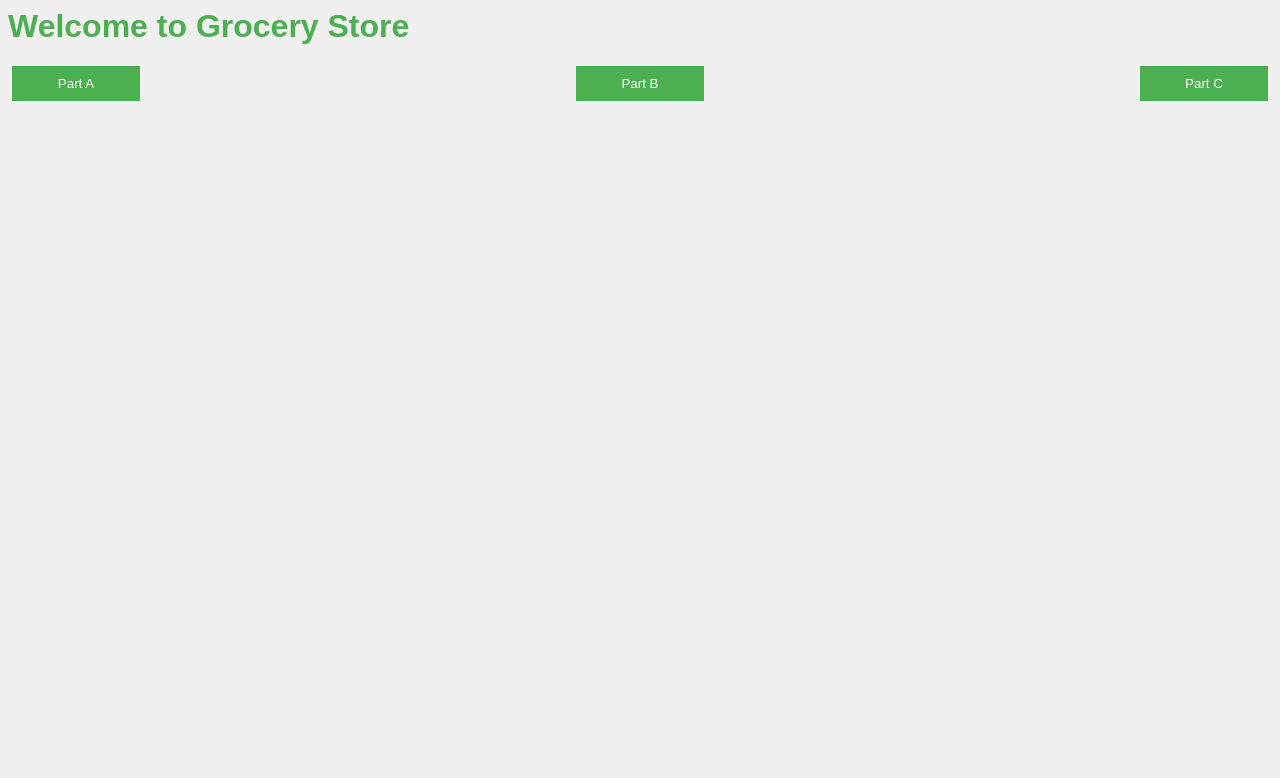
After one commit to sophiakobzar/databaseProject, a PHP site: page /index2.html in a window 1280 px wide. The commit adds this page. Shown: the top 778 px of the page. Run offline with PHP 8.4, Linux system fonts and the light colour scheme.

Commit message:
I made minor changes to code

```diff
--- /dev/null
+++ b/index2.html
@@ -0,0 +1,92 @@
+<body>
+	<html>
+	<head>
+		<title>Grocery Store</title>
+			<style>
+					body {
+					  font-family: Arial, sans-serif;
+					  background-color: #F0F0F0;
+					}
+					h1 {
+					  color: #4CAF50;
+					}
+			</style>
+			<style>
+			  #button-a, #button-b, #button-c {
+			  background-color: #4CAF50;
+			  color: white;
+			  padding: 10px 20px;
+			  border: none;
+			  cursor: pointer;
+			  width: 10%;
+			}
+			#button-a {
+			  position: absolute;
+			  left: 12px;
+			}
+			#button-b {
+			  position: absolute;
+			  left: 50%;
+			  transform: translateX(-50%);
+			}
+			#button-c {
+			  position: absolute;
+			  right: 12px;
+			}
+			</style>
+	</head>
+<body>
+  <h1>Welcome to Grocery Store</h1>
+
+<div>
+  <button id="button-a">Part A</button>
+  <!-- Form for button A -->
+  <div id="form-a" style="display: none;">
+    <form>
+      <label for="name">Name:</label><br>
+      <input type="text" id="name" name="name"><br>
+      <label for="email">Email:</label><br>
+      <input type="email" id="email" name="email"><br>
+      <input type="submit" value="Submit">
+    </form>
+  </div>
+</div>
+
+<div>
+  <button id="button-b">Part B</button>
+  <!-- Form for button B -->
+  <div id="form-b" style="display: none;">
+    <!-- Your form fields go here -->
+  </div>
+</div>
+
+<div>
+  <button id="button-c">Part C</button>
+  <!-- Form for button C -->
+  <div id="form-c" style="display: none;">
+    <!-- Your form fields go here -->
+  </div>
+</div>
+
+<script>
+document.getElementById('button-a').addEventListener('click', function() {
+  document.getElementById('form-a').style.display = 'block';
+  document.getElementById('form-b').style.display = 'none';
+  document.getElementById('form-c').style.display = 'none';
+});
+
+document.getElementById('button-b').addEventListener('click', function() {
+  document.getElementById('form-a').style.display = 'none';
+  document.getElementById('form-b').style.display = 'block';
+  document.getElementById('form-c').style.display = 'none';
+});
+
+document.getElementById('button-c').addEventListener('click', function() {
+  document.getElementById('form-a').style.display = 'none';
+  document.getElementById('form-b').style.display = 'none';
+  document.getElementById('form-c').style.display = 'block';
+});
+</script>
+
+</body>
+</html>
--- a/login.php
+++ b/login.php
@@ -2,7 +2,7 @@
 $servername = "localhost";
 $username = "root";
 $password = "";
-$dbname = "grocerystore"; // change to grocerystore1 if you want with keys
+$dbname = "grocerystore";
 
 // Create connection
 $conn = new mysqli($servername, $username, $password, $dbname);
@@ -46,8 +46,8 @@ if ($result->num_rows > 0) {
       $customer_orders[] = $order;
     }
   } else {
-    $customer_orders = null;
-    echo "<p>No orders found for this customer.</p>";
+    $customer_orders = array();
+    $response->message = "No orders found for this customer.";
   }
   $response->customerOrders = $customer_orders;
   echo json_encode($response);
```
Also changed, not shown: part_a.php (added, +26 -0 lines), part_b.php (added, +26 -0 lines), part_c.php (added, +26 -0 lines), create_account.php (line endings or trailing spaces), index.html (line endings or trailing spaces), update-quantities.php (line endings or trailing spaces).
